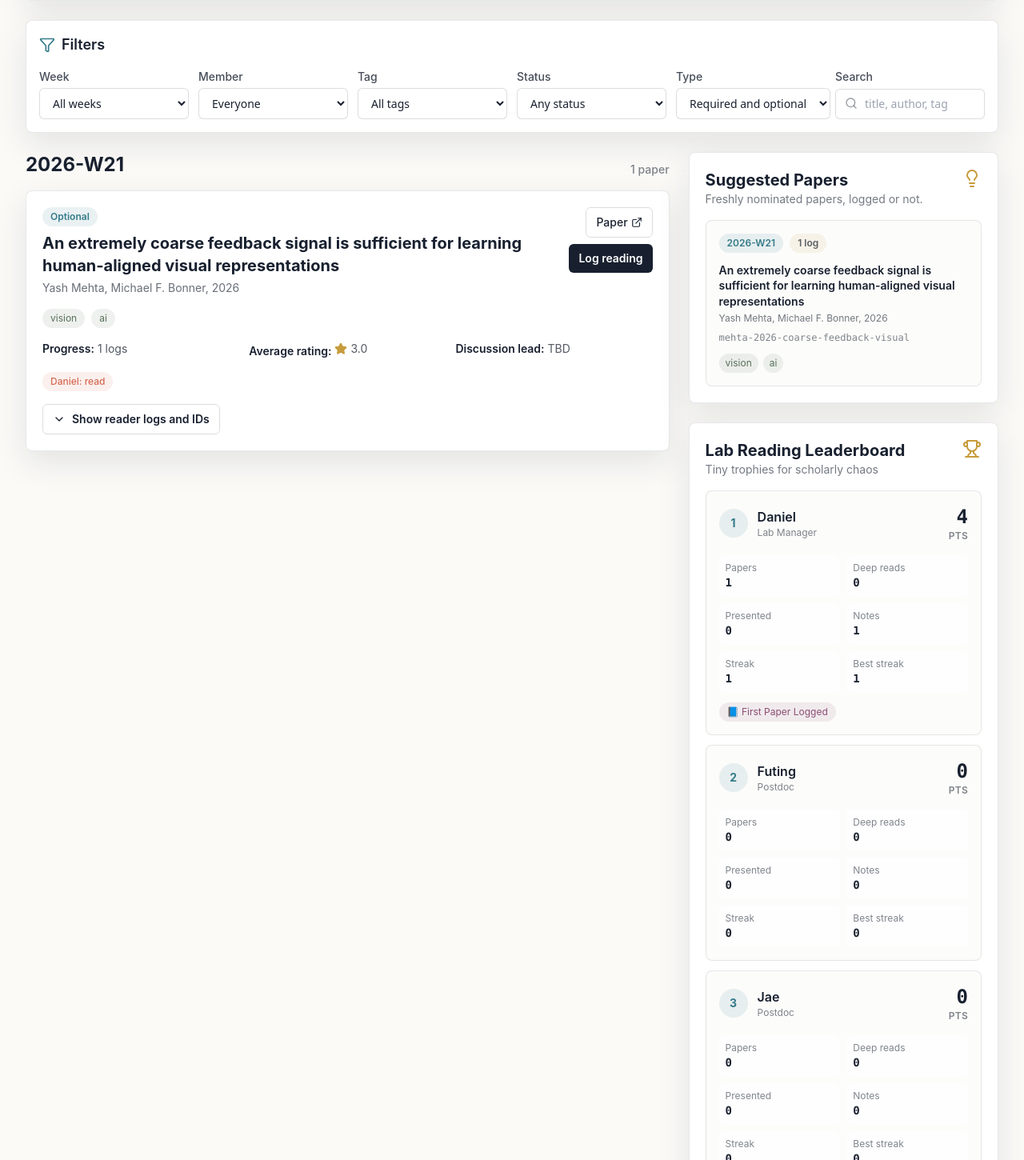
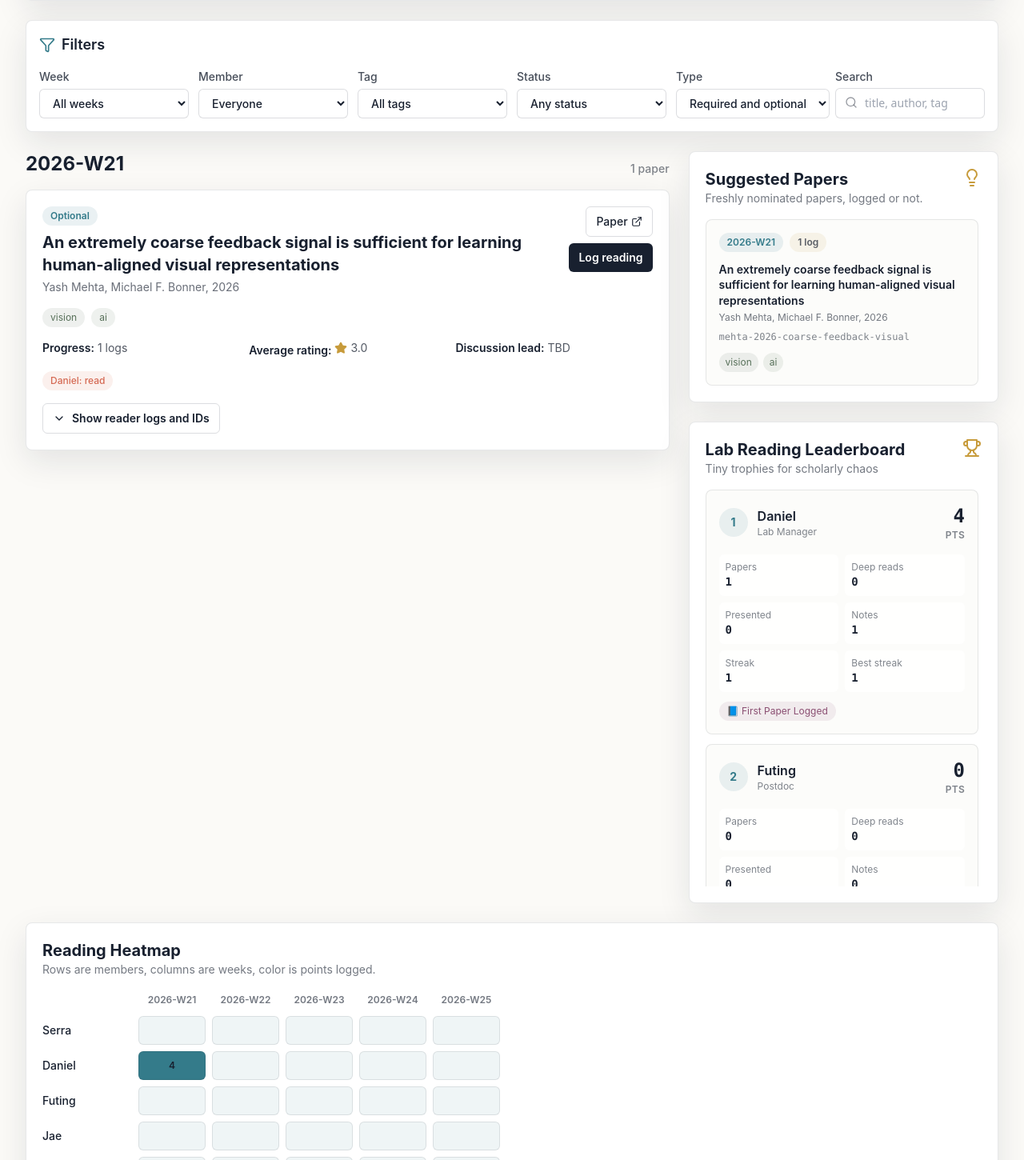
Before and after one commit to daniel-carstensen/lab-reads, a React (Vite) app: page / in a window 1280 px wide. Shown: the part 560-2010 px from the top of the page at 80% size. Built offline with nearby package versions, Linux system fonts and the light colour scheme.

Commit message:
Further layout changes

```diff
--- a/src/components/Filters.tsx
+++ b/src/components/Filters.tsx
@@ -12,7 +12,7 @@ export type FiltersState = {
 
 const statuses: ReadingStatus[] = ["planned", "skimmed", "read", "deep_read", "presented"];
 const controlClass =
-  "font-sans rounded-md border border-ink/15 bg-white px-3 py-2 text-sm text-ink focus:outline-none focus:ring-2 focus:ring-lagoon";
+  "filter-control rounded-md border border-ink/15 bg-white px-3 py-2 text-sm text-ink focus:outline-none focus:ring-2 focus:ring-lagoon";
 
 export function Filters({
   filters,
--- a/src/components/Leaderboard.tsx
+++ b/src/components/Leaderboard.tsx
@@ -29,7 +29,7 @@ export function Leaderboard({
         </div>
         <Trophy className="h-6 w-6 text-gold" aria-hidden="true" />
       </div>
-      <div className="grid gap-3">
+      <div className="grid max-h-[31rem] gap-3 overflow-y-auto pr-1">
         {rows.map((row, index) => {
           const badges = getEarnedBadges(row.member, papers, logs, allWeeks);
           return (
--- a/src/components/ReadingHeatmap.tsx
+++ b/src/components/ReadingHeatmap.tsx
@@ -15,7 +15,7 @@ export function ReadingHeatmap({
   config: SiteConfig;
 }) {
   const labelWidth = 7;
-  const cellWidth = 3.25;
+  const cellWidth = 5.25;
   const heatmapWidth = `${labelWidth + weeks.length * cellWidth}rem`;
   const values = members.flatMap((member) =>
     weeks.map((week) =>
@@ -42,9 +42,8 @@ export function ReadingHeatmap({
           >
             <div className="sticky left-0 top-0 z-20 bg-white" />
             {weeks.map((week) => (
-              <div key={week} className="sticky top-0 z-10 truncate bg-white py-1 text-center text-[0.68rem] font-semibold text-ink/60 sm:text-xs">
-                <span className="hidden sm:inline">{week}</span>
-                <span className="sm:hidden">{week.replace(/^20/, "'").replace("-W", " W")}</span>
+              <div key={week} className="sticky top-0 z-10 bg-white py-1 text-center text-xs font-semibold text-ink/60">
+                {week}
               </div>
             ))}
             {members.map((member) => (
--- a/src/components/SuggestedPapersPanel.tsx
+++ b/src/components/SuggestedPapersPanel.tsx
@@ -25,7 +25,7 @@ export function SuggestedPapersPanel({ papers, logs }: { papers: Paper[]; logs:
       </div>
 
       {suggestedPapers.length ? (
-        <div className="grid gap-3">
+        <div className="grid max-h-[24rem] gap-3 overflow-y-auto pr-1">
           {suggestedPapers.map((paper) => {
             const logCount = logs.filter((log) => log.paperId === paper.id).length;
             return (
--- a/src/styles/index.css
+++ b/src/styles/index.css
@@ -25,3 +25,9 @@ textarea {
   font: inherit;
   font-family: inherit;
 }
+
+.filter-control,
+.filter-control option {
+  font-family:
+    Inter, ui-sans-serif, system-ui, -apple-system, BlinkMacSystemFont, "Segoe UI", sans-serif;
+}
```
